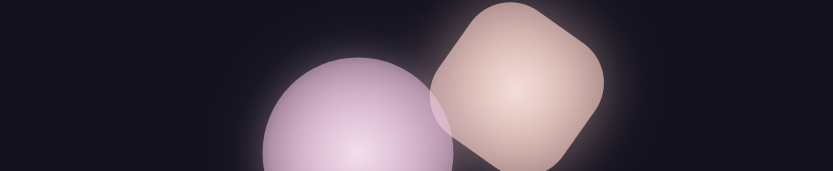
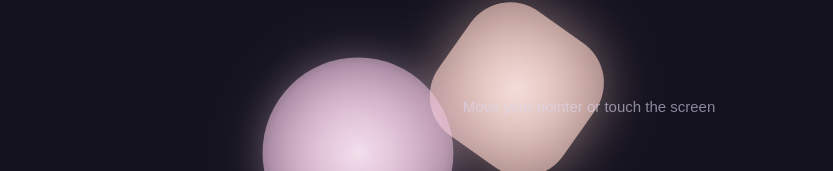
Before and after one commit to Wendle-The-Wizard/drifting-shapes-toy, a plain HTML site: page index.html in a window 1280 px wide. Shown: the part 629-800 px from the top of the page, without its empty margins (51-884 px from the left). Drawn offline with Linux system fonts and the light colour scheme; animation ran at ten frames a second.

Commit message:
Drifting Shapes Toy, version 4: I added pointer and touch following with a damped spring so

```diff
--- a/style.css
+++ b/style.css
@@ -11,3 +11,16 @@ canvas {
   height: 100%;
   touch-action: none;
 }
+/* a soft little hint that fades away once you interact */
+#hint {
+  position: fixed;
+  left: 0;
+  right: 0;
+  bottom: 7%;
+  text-align: center;
+  font-family: sans-serif;
+  font-size: 15px;
+  color: rgba(220, 215, 240, 0.6);
+  pointer-events: none;
+  transition: opacity 1.5s ease;
+}
```
